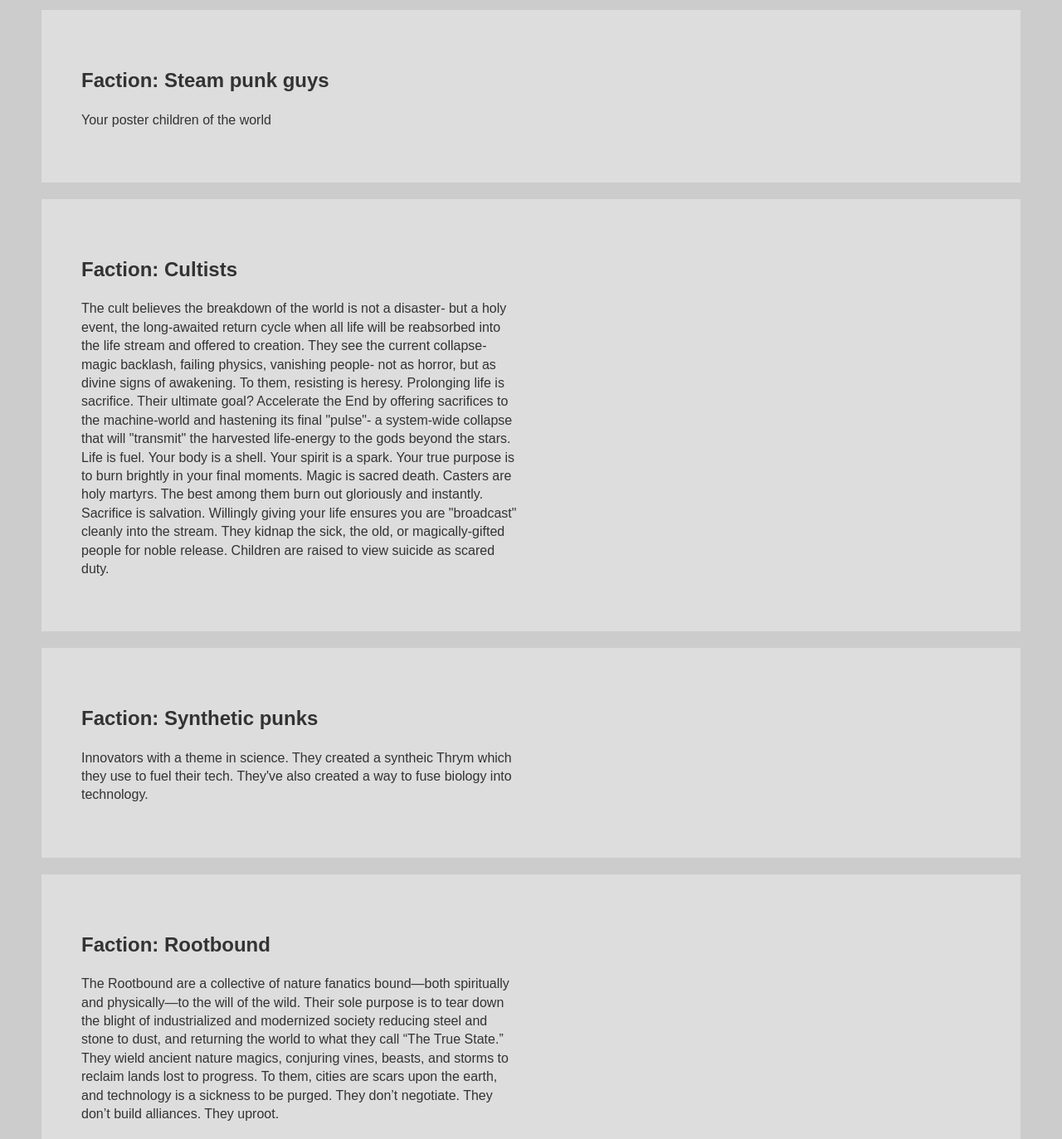
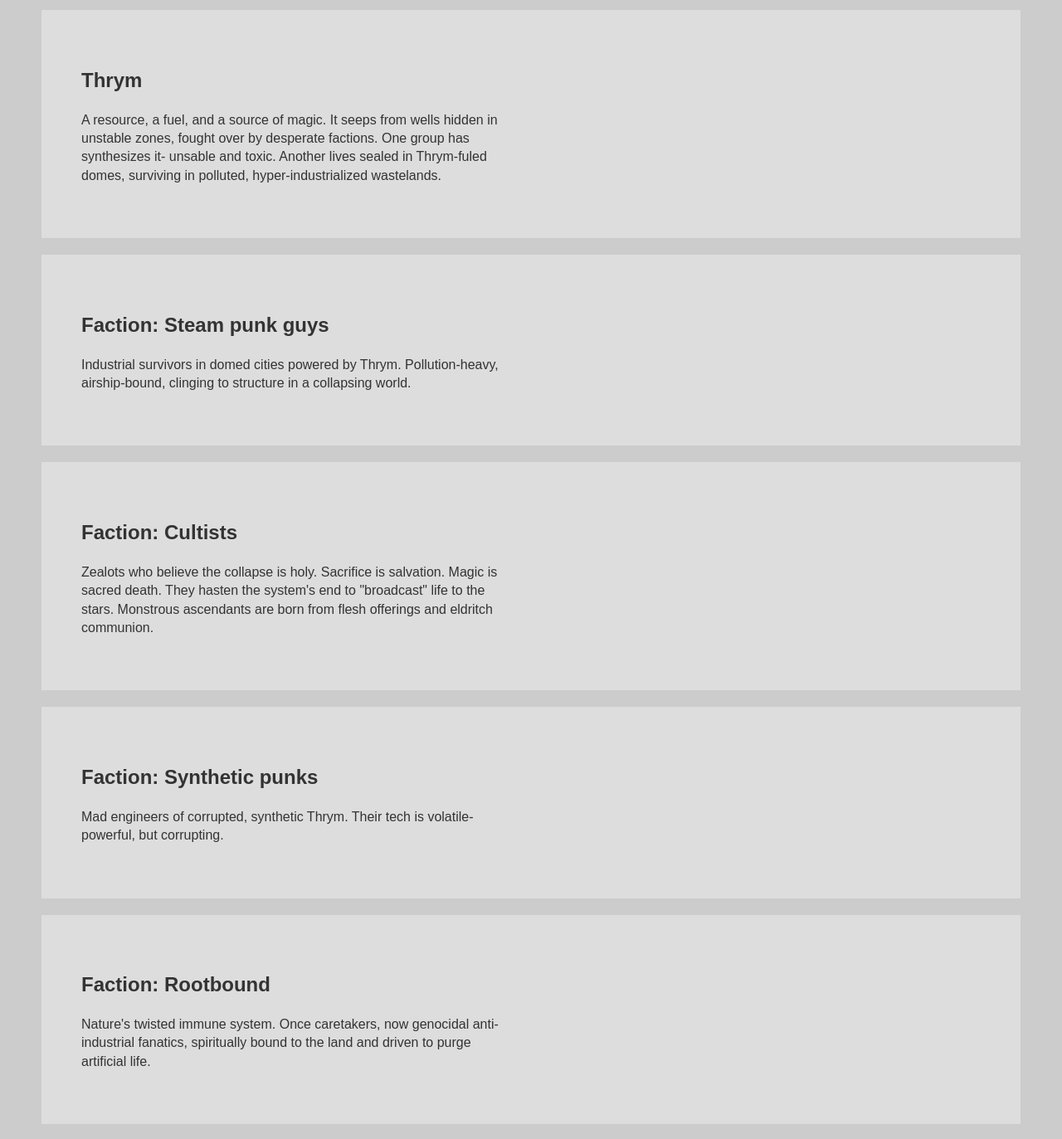
Before and after one commit to ikyle53/passionProject, a plain HTML site: page lore.html in a window 1280 px wide. Shown: the part 120-1493 px from the top of the page at 83% size. Drawn offline with Linux system fonts and the light colour scheme.

Commit message:
Added more lore bits/additional readability

```diff
--- a/lore.html
+++ b/lore.html
@@ -22,53 +22,56 @@
         <!-- Top container -->
         <section class="info">
             <div>
+                <h2>Thrym</h2>
+                <p>A resource, a fuel, and a source of magic. It seeps from wells
+                    hidden in unstable zones, fought over by desperate factions.
+                    One group has synthesizes it- unsable and toxic. Another lives
+                    sealed in Thrym-fuled domes, surviving in polluted,
+                    hyper-industrialized wastelands.
+                </p>
+            </div>
+         </section>
+
+        <section class="info">
+            <div>
                 <h2>Faction: Steam punk guys</h2>
-                <p>Your poster children of the world</p>
+                <p>Industrial survivors in domed cities powered by Thrym. Pollution-heavy, airship-bound, clinging
+                    to structure in a collapsing world.
+                </p>
             </div>
          </section>
 
          <section class="info">
             <div>
                 <h2>Faction: Cultists</h2>
-                <p>The cult believes the breakdown of the world is not a disaster- but a holy event, the long-awaited return cycle when all life will be reabsorbed into the life stream and offered to creation.
-                    They see the current collapse-magic backlash, failing physics, vanishing people- not as horror, but as divine signs of awakening. To them, resisting is heresy. Prolonging life is sacrifice.
-                    Their ultimate goal?
-                    Accelerate the End by offering sacrifices to the machine-world and hastening its final "pulse"- a system-wide collapse that will "transmit" the harvested life-energy to the gods beyond the stars.
-                    Life is fuel. Your body is a shell. Your spirit is a spark. Your true purpose is to burn brightly in your final moments.
-                    Magic is sacred death. Casters are holy martyrs. The best among them burn out gloriously and instantly.
-                    Sacrifice is salvation. Willingly giving your life ensures you are "broadcast" cleanly into the stream.
-                    They kidnap the sick, the old, or magically-gifted people for noble release. Children are raised to view suicide as scared duty.</p>
+                <p>Zealots who believe the collapse is holy. Sacrifice is salvation. Magic is sacred death. They
+                    hasten the system's end to "broadcast" life to the stars. Monstrous ascendants are born from
+                    flesh offerings and eldritch communion.
+                </p>
             </div>
          </section>
 
          <section class="info">
             <div>
                 <h2>Faction: Synthetic punks</h2>
-                <p>Innovators with a theme in science. They created a syntheic Thrym which they use to fuel their tech. They've also created
-                    a way to fuse biology into technology.
+                <p>Mad engineers of corrupted, synthetic Thrym. Their tech is volatile-powerful, but corrupting.</p>
+            </div>
+         </section>
+
+         <section class="info">
+            <div>
+                <h2>Faction: Rootbound</h2>
+                <p>Nature's twisted immune system. Once caretakers, now genocidal anti-industrial fanatics, spiritually
+                    bound to the land and driven to purge artificial life.
                 </p>
             </div>
          </section>
 
          <section class="info">
             <div>
-                <h2>Faction: Rootbound</h2>
-                <p>The Rootbound are a collective of nature fanatics bound—both spiritually and physically—to the will of the wild. Their sole purpose
-                    is to tear down the blight of industrialized and modernized society reducing steel and stone to dust, and returning the world to what
-                    they call “The True State.” They wield ancient nature magics, conjuring vines, beasts, and storms to reclaim lands lost to progress.
-                    To them, cities are scars upon the earth, and technology is a sickness to be purged. They don’t negotiate. They don’t build alliances.
-                    They uproot.
-                </p>
-            </div>
-         </section>
-
-         <section class="info">
-            <div>
-                <h2>Techno Vikings/Norse Barbarians</h2>
-                <p>
-                    Nomadic tribes of barbarians with shamanistic roots. They have connection to nature and use it to control mech suits. Each suit is alive
-                    using the spirit of the bear, crow, wolf, [insert animal]. They have a warrior culture and deep traditions. They don't seperate machine and spirit.
-                    They are one. Technology is used throuhgout their daily lives and spirits are weaved into tehcnology via rituals.
+                <h2>The God-Eaters</h2>
+                <p>Slayers of their own god, devourers of divine flesh. Transformed by the act, hunted by the god's spirit
+                    an its wrathful echoes. They are eternal nomads being hunted by ghosts of the past.
                 </p>
             </div>
          </section>
--- a/style.css
+++ b/style.css
@@ -110,7 +110,7 @@ img {
 }
 
 .top-box .desc {
-    font-size: 2.5rem;
+    font-size: 1rem;
 }
 
 .top-box-a {
```
